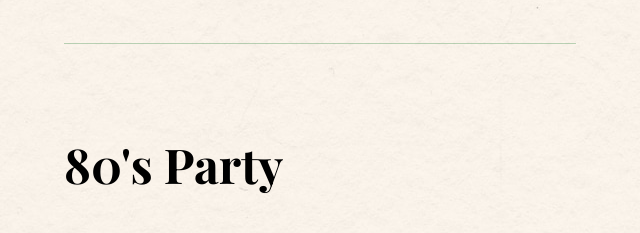
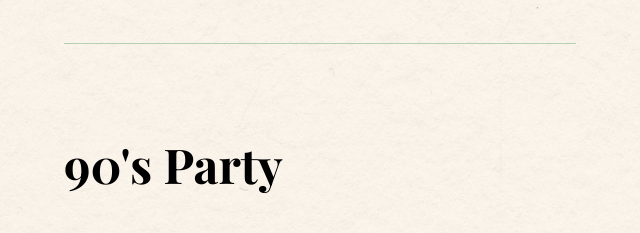
Before and after one commit to iloveyouem/iloveyouem.github.io, a plain HTML site: page index.html in a window 1280 px wide. Shown: the part 6460-6693 px from the top of the page, 320-960 px from the left. Drawn offline with nearby package versions, Linux system fonts and the light colour scheme; a web font is replaced by a local one.

Commit message:
Add files via upload

```diff
--- a/index.html
+++ b/index.html
@@ -148,7 +148,7 @@
 
         <div class="picture">
             <div class="subtext">
-                <h2>80's Party</h2>
+                <h2>90's Party</h2>
                 <p>Saturday, July 3rd 2021</p>
             </div>
             <img src="assets/5.jpg">
```
